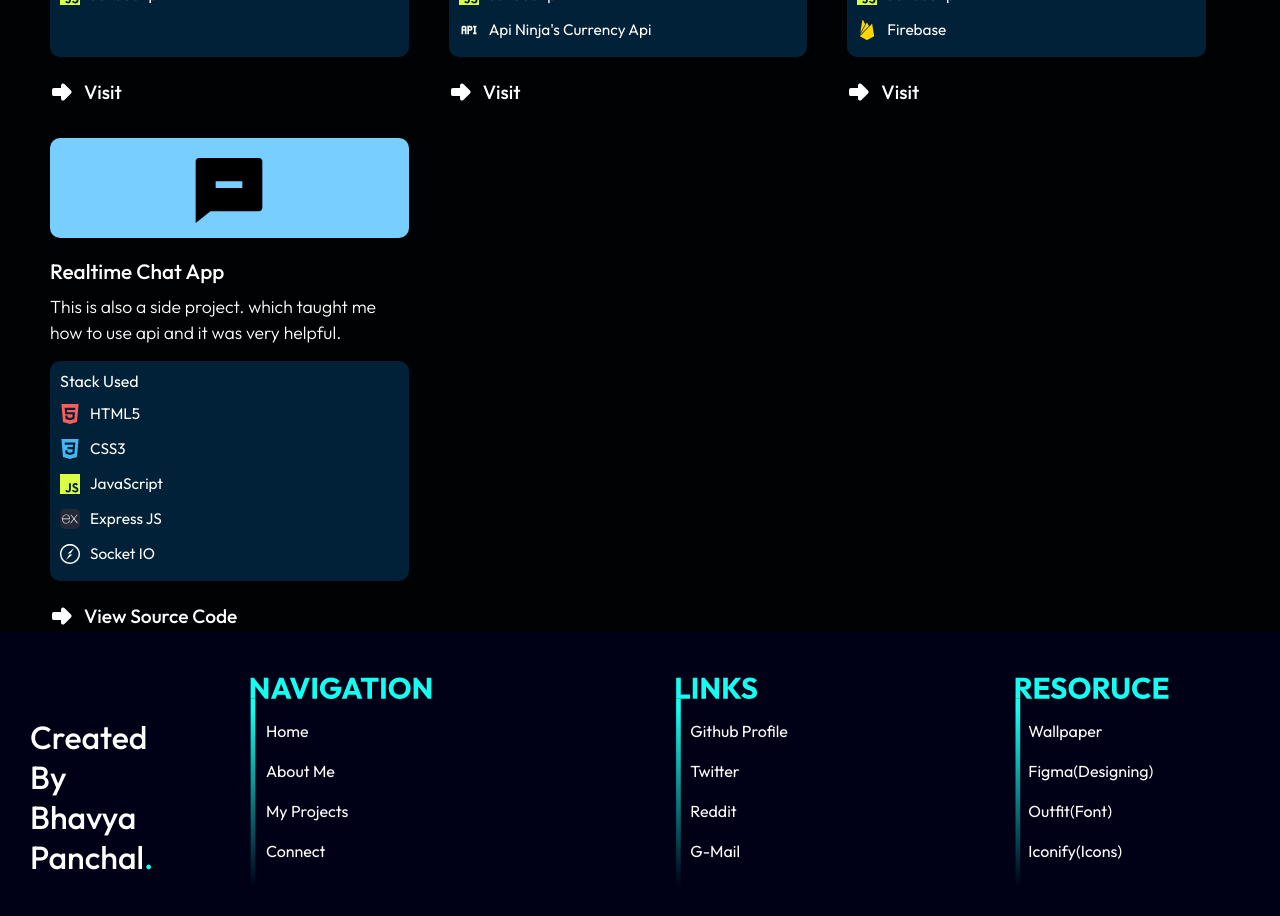
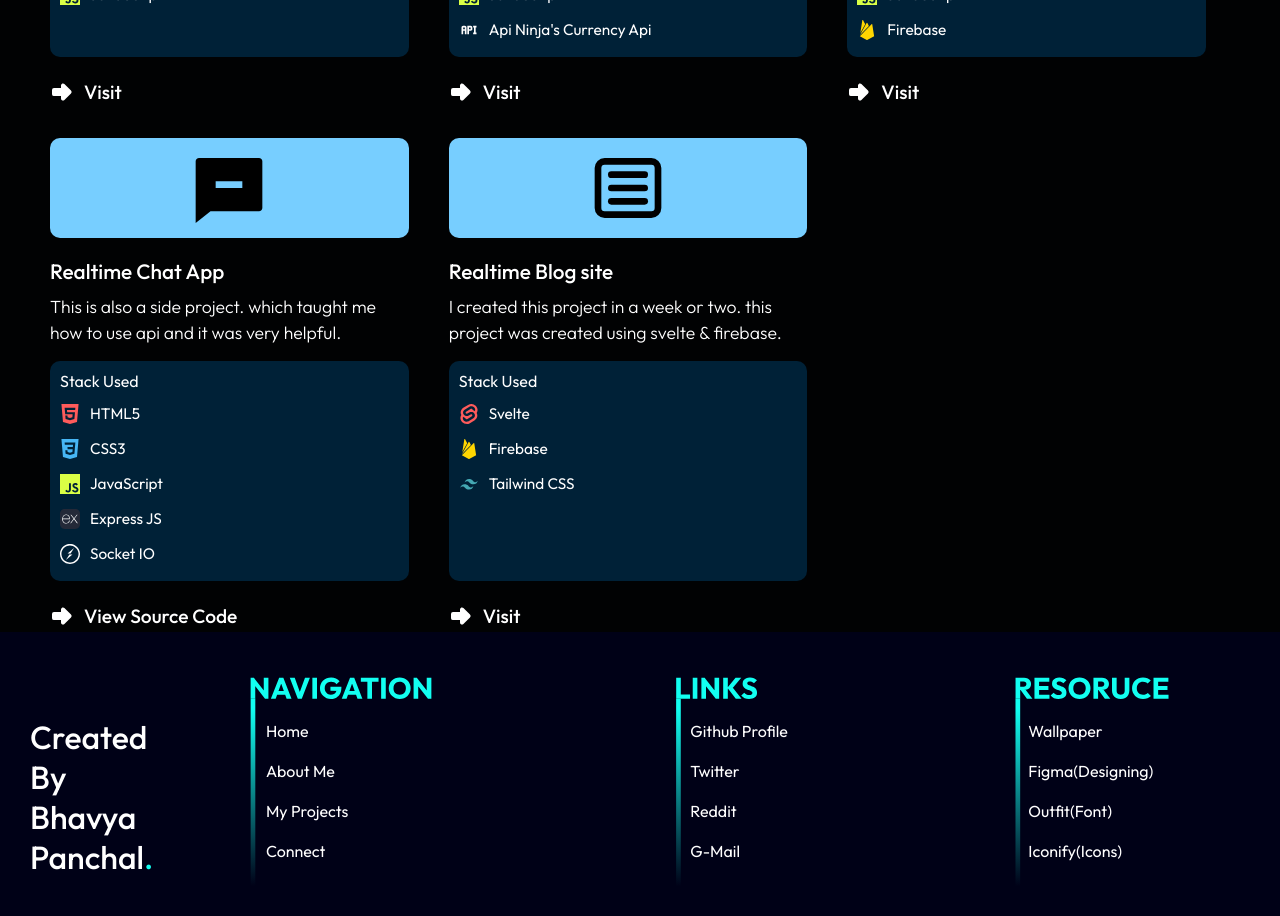
Before and after one commit to panchalbhavya2210/svelte-portfolio, a SvelteKit app: page /myprojects in a window 1280 px wide. Shown: the part 1560-2476 px from the top of the page. Built offline with nearby package versions, Linux system fonts and the light colour scheme.

Commit message:
update myprj

```diff
--- a/src/routes/myprojects/myprojects.svelte
+++ b/src/routes/myprojects/myprojects.svelte
@@ -9,6 +9,8 @@
   import fbase from "/src/lib/iconsSkill/firebase.svg";
   import exp from "/src/lib/iconsSkill/express.svg";
   import socket from "/src/lib/iconsSkill/socket.svg";
+  import skit from "/src/lib/iconsSkill/svelte.svg";
+  import tailwind from "/src/lib/iconsSkill/tailwind-svgrepo-com.svg";
 </script>
 
 <main>
@@ -470,6 +472,71 @@
             </button>
           </div>
         </div>
+        <div class="div8 divHeight">
+          <div class="logoStyling">
+            <svg
+              xmlns="http://www.w3.org/2000/svg"
+              class="icon icon-tabler icon-tabler-article"
+              width="24"
+              height="24"
+              viewBox="0 0 24 24"
+              stroke-width="2"
+              stroke="#000000"
+              fill="none"
+              stroke-linecap="round"
+              stroke-linejoin="round"
+            >
+              <path stroke="none" d="M0 0h24v24H0z" fill="none" />
+              <path
+                d="M3 4m0 2a2 2 0 0 1 2 -2h14a2 2 0 0 1 2 2v12a2 2 0 0 1 -2 2h-14a2 2 0 0 1 -2 -2z"
+              />
+              <path d="M7 8h10" />
+              <path d="M7 12h10" />
+              <path d="M7 16h10" />
+            </svg>
+          </div>
+          <div class="titleOfPrj">
+            <p class="title">Realtime Blog site</p>
+            <p class="det">
+              I created this project in a week or two. this project was created
+              using svelte & firebase.
+            </p>
+            <div class="stackUsed">
+              <p>Stack Used</p>
+
+              <div class="logoPlusStackName">
+                <span class="imgBorder">
+                  <img src={skit} alt="svelte" />
+                </span>
+                Svelte
+              </div>
+              <div class="logoPlusStackName">
+                <span class="imgBorder">
+                  <img src={fbase} alt="Firebase" />
+                </span>
+                Firebase
+              </div>
+              <div class="logoPlusStackName">
+                <span class="imgBorder">
+                  <img src={tailwind} alt="tailwind css" />
+                </span>
+                Tailwind CSS
+              </div>
+              <div class="logoPlusStackName" />
+              <div class="logoPlusStackName" />
+            </div>
+            <button class="designBtn">
+              <a
+                class="flex"
+                href="https://byte-blog.vercel.app"
+                target="_blank"
+              >
+                <img src={bigArrow} alt="right-arrow" class="btnBlue" />
+                <span>Visit</span>
+              </a>
+            </button>
+          </div>
+        </div>
       </div>
     </div>
   </div>
```
Also changed, not shown: src/lib/iconsSkill/tailwind-svgrepo-com.svg (added).
